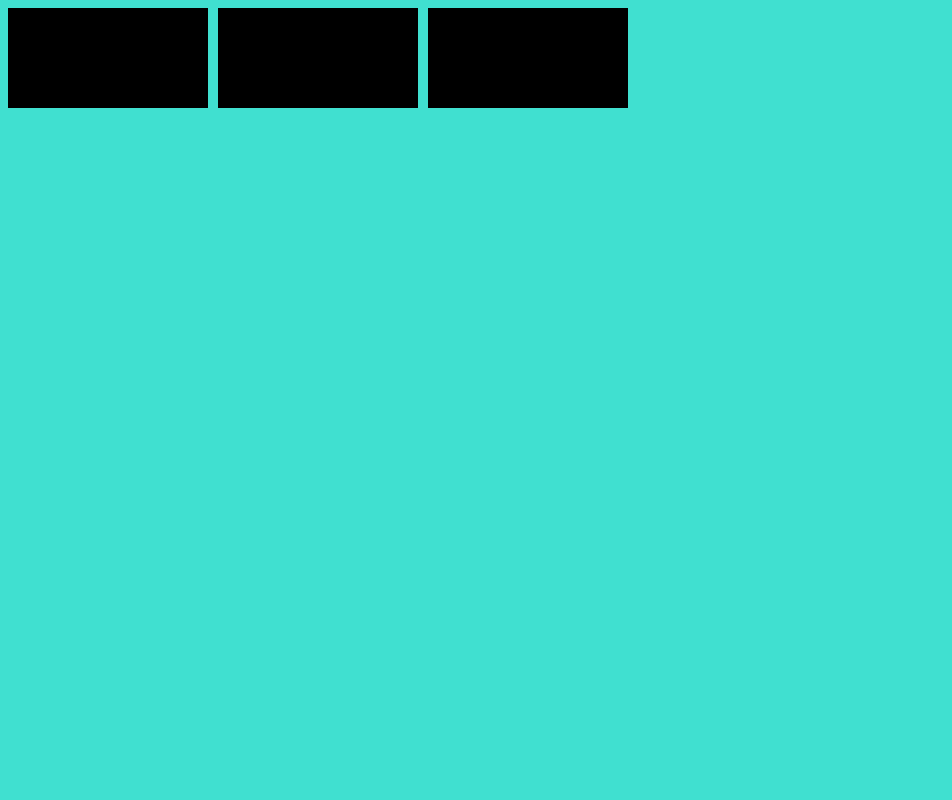
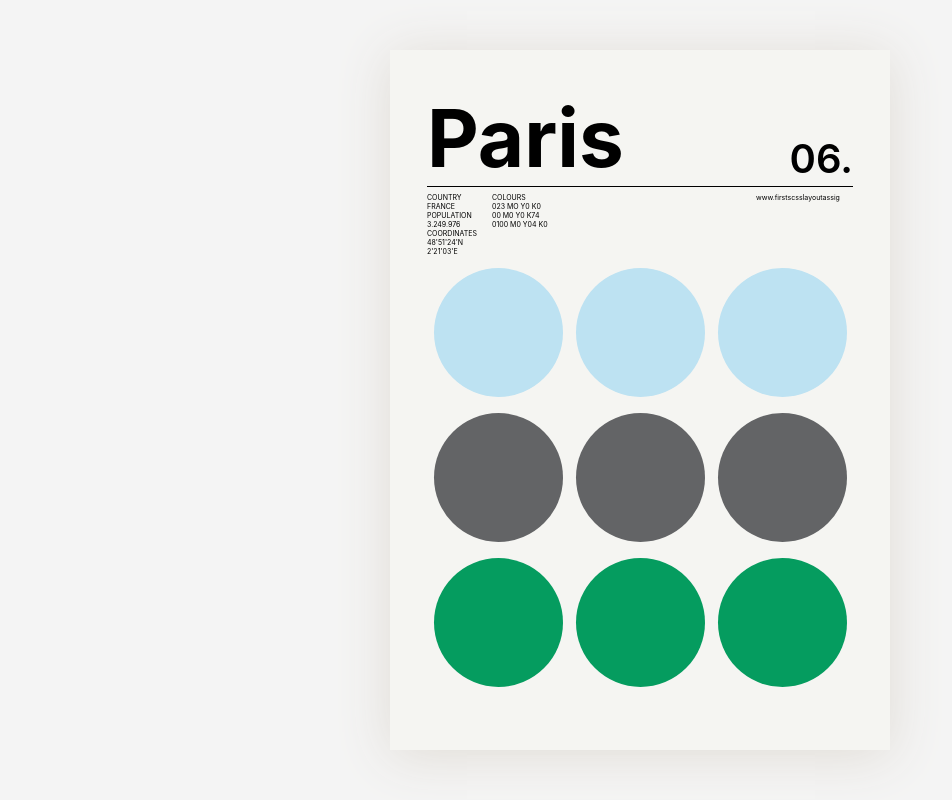
Before and after one commit to luckyseo/css_layout, a plain HTML site: page index.html in a window 1280 px wide. Shown: the whole page, without its empty margins (0-952 px from the left). Drawn offline with Linux system fonts and the light colour scheme.

Commit message:
challenge 1 finish

```diff
--- a/index.html
+++ b/index.html
@@ -8,10 +8,49 @@
     <link rel="stylesheet" href="style.css">
   </head>
   <body>
-    <div class="father">
-      <div class="box"></div>
-      <div class="box"></div>
-      <div class="box"></div>
+    <div class="canvas">
+      <div class="title">
+        <h1>Paris</h1>
+        <h2>06.</h2>
+      </div>
+      <div class="detail">
+        <div class="details">
+          <div class="country">
+            <span>COUNTRY</span>
+            <span>FRANCE</span>
+            <span>POPULATION</span>
+            <span>3.249.976</span>
+            <span>COORDINATES</span>
+            <span>48'51'24'N</span>
+            <span>2'21'03'E</span>
+          </div>
+          <div class="colours">
+            <span>COLOURS</span>
+            <span>023 MO Y0 K0</span>
+            <span>00 M0 Y0 K74</span>
+            <span>0100 M0 Y04 K0</span>
+          </div>
+      </div>
+
+        <span class="email">www.firstscsslayoutassig</span>
+      </div>
+      <div class="box">
+        <div class="row">
+          <div class="circle blue"></div>
+          <div class="circle blue"></div>
+          <div class="circle blue"></div>
+        </div>
+        <div class="row">
+          <div class="circle grey"></div>
+          <div class="circle grey"></div>
+          <div class="circle grey"></div>
+        </div>
+        <div class="row">
+          <div class="circle green"></div>
+          <div class="circle green"></div>
+          <div class="circle green"></div>
+        </div>
+      </div>
     </div>
 
   </body>
--- a/style.css
+++ b/style.css
@@ -1,14 +1,98 @@
 body{
-    background-color: turquoise;
+    background-color: #F4F4F4;
+    padding: 50px 25px;
+    font-family: -apple-system, BlinkMacSystemFont, 'Segoe UI', Roboto, Oxygen,
+      Ubuntu, Cantarell, 'Open Sans', 'Helvetica Neue', sans-serif;
+    max-width: 770px;
+    width: 100%;
+    margin: 0 auto;
+    display:flex;
+    justify-content: center;
+  }
+
+.canvas{
+    display: flex;
+    flex-direction: column;
+    align-items: center;
+    justify-content: center;
+    background-color:#f5f5f2;
+    box-shadow: 0px 5px 50px #e0dcd5;
+    width: 500px;
+    height:700px;
+}
+.box{
+    width: 426px;
+    height:435px;
 
 }
-.father{
+.title{
+    width: 426px;
+    height:88px;
+    border-bottom: black solid 1.5px;
+    display:flex;
+    justify-content: space-between;
+    align-items: flex-end;
+}
+h1{
+    font-size: 80px;
+    margin-bottom: 0;
+}
+h2{
+    margin-bottom: 3px;
+    font-size: 40px;
+    font-weight:600;
+}
+
+.detail{
+    width:426px;
+    height:75px;
+    display:flex;
+    justify-content: space-between;
+    margin-top:6px;
+}
+.details{
     display: flex;
 
-    gap:10px;
 }
-.box{
-    width: 200px;
-    height:100px;
-    background-color: black;
+.country{
+    width:55px;
+    height:66px;
+    display:flex;
+    flex-direction: column;
+    margin-right:10px;
 }
+.colours{
+    width: 59px;
+    height:66px;
+    display:flex;
+    flex-direction: column;
+}
+.email{
+    width: 97px;
+    height:66px;
+}
+span{
+    font-size: 7px;
+}
+.row{
+    width:426px;
+    height:145px;
+    display: flex;
+    justify-content: space-around;
+
+}
+.circle{
+    width:129px;
+    height:129px;
+    border-radius: 50%;
+
+}
+.blue{
+    background-color:#bde2f2;
+}
+.grey{
+    background-color: #636466;
+}
+.green{
+    background-color: #059c5f;
+}
```
